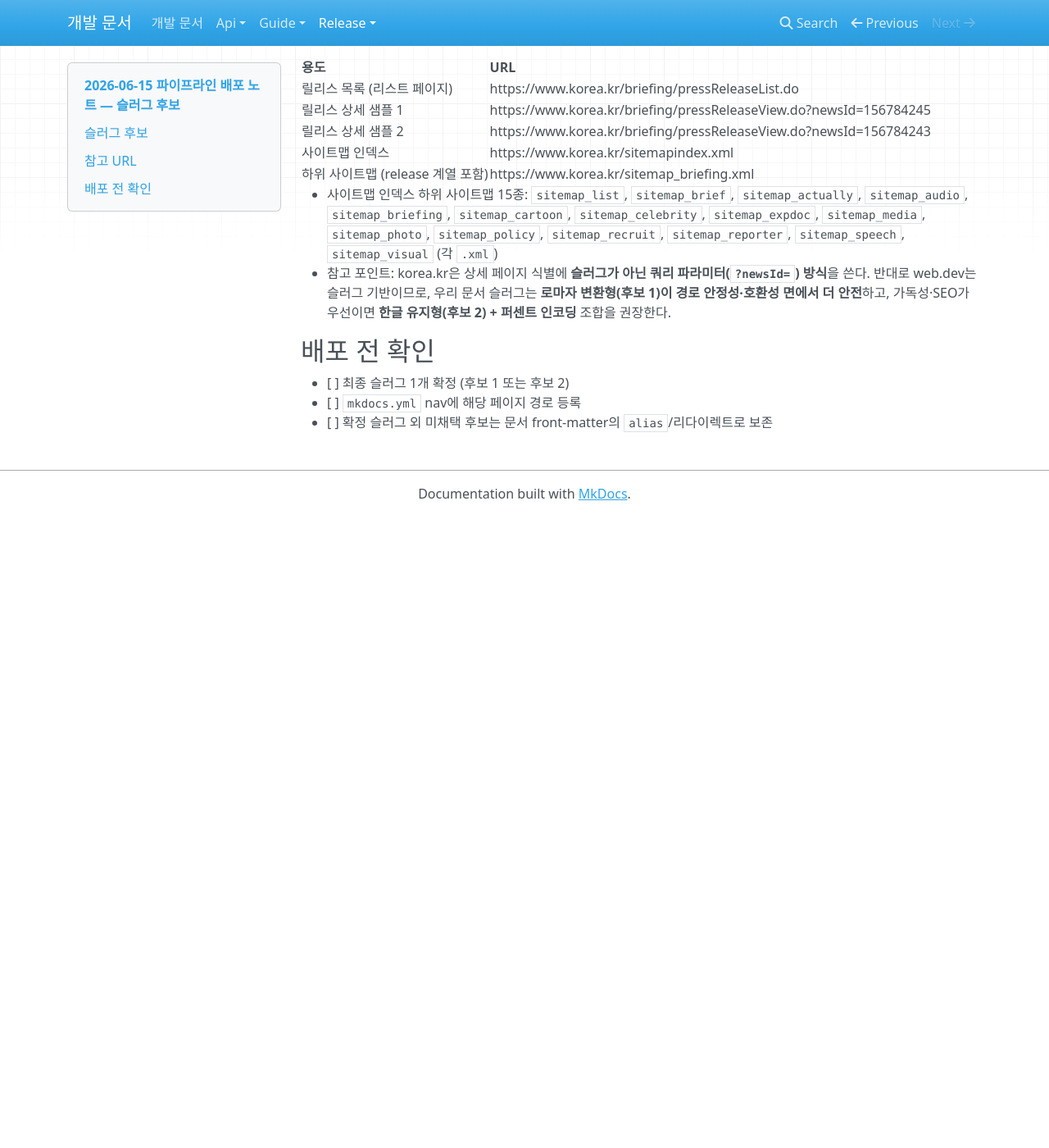
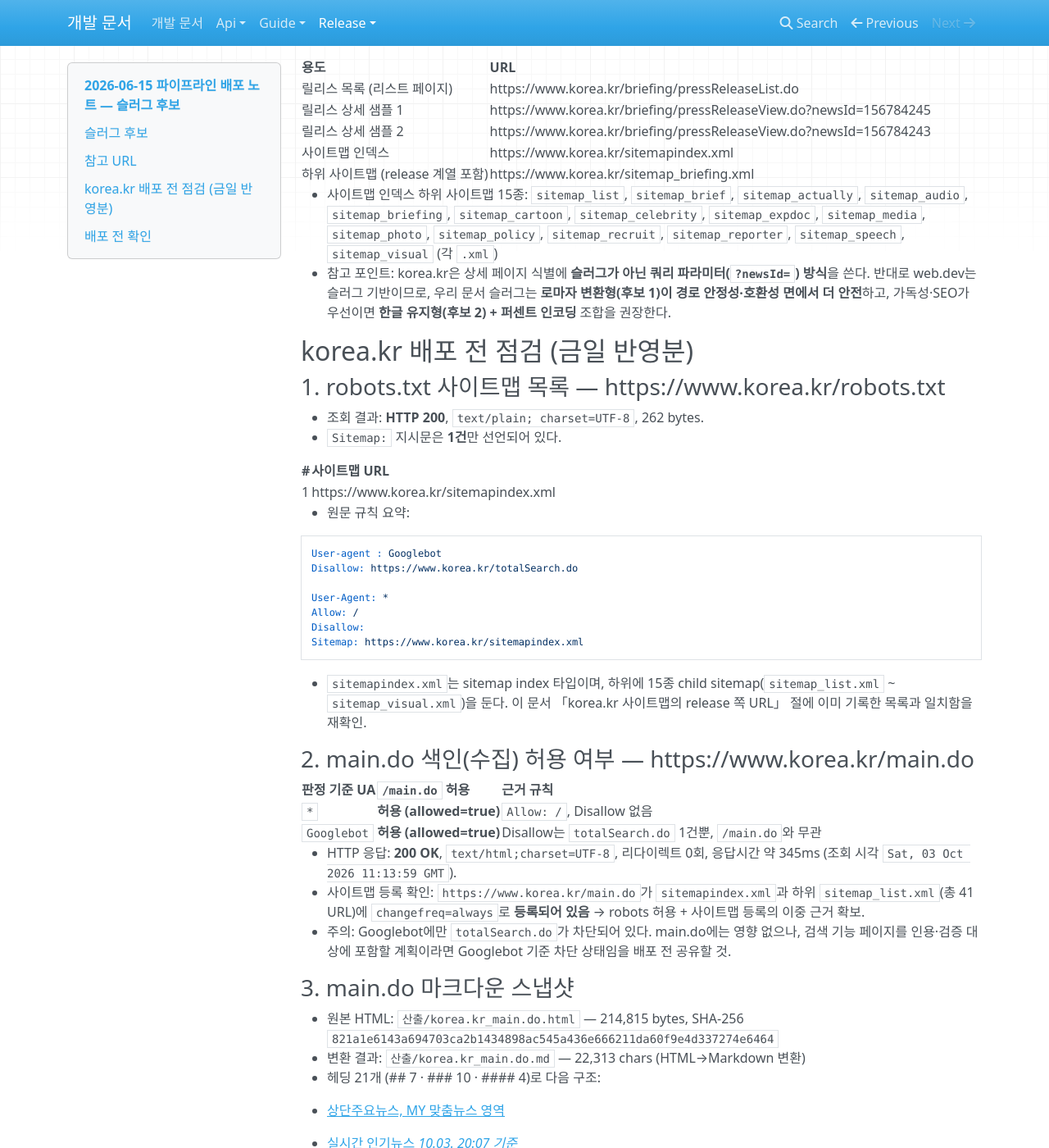
Before and after one commit to tdataAdmin/docs-site, an MkDocs documentation site: the page built from docs/release/2026-06-15.md, in a window 1280 px wide and 1400 px high, scrolled down 930 px. Shown: the whole window at 82% size. Built offline with MkDocs 1.6.1, drawn with Linux system fonts in a browser that asks for light colours; nearby versions of some CDN libraries; before the commit the page ends 1560 px from its top, so only the background shows below that; some of the changed text lies outside the part shown.

Commit message:
docs(release): 2026-06-15 점검에 korea.kr robots 사이트맵 목록·main.do 색인 허용 여부·main.do 마크다운 스냅샷 반영 (배포 승인용)

````diff
--- a/docs/release/2026-06-15.md
+++ b/docs/release/2026-06-15.md
@@ -47,8 +47,88 @@
 - 사이트맵 인덱스 하위 사이트맵 15종: `sitemap_list`, `sitemap_brief`, `sitemap_actually`, `sitemap_audio`, `sitemap_briefing`, `sitemap_cartoon`, `sitemap_celebrity`, `sitemap_expdoc`, `sitemap_media`, `sitemap_photo`, `sitemap_policy`, `sitemap_recruit`, `sitemap_reporter`, `sitemap_speech`, `sitemap_visual` (각 `.xml`)
 - 참고 포인트: korea.kr은 상세 페이지 식별에 **슬러그가 아닌 쿼리 파라미터(`?newsId=`) 방식**을 쓴다. 반대로 web.dev는 슬러그 기반이므로, 우리 문서 슬러그는 **로마자 변환형(후보 1)이 경로 안정성·호환성 면에서 더 안전**하고, 가독성·SEO가 우선이면 **한글 유지형(후보 2) + 퍼센트 인코딩** 조합을 권장한다.
 
+## korea.kr 배포 전 점검 (금일 반영분)
+
+### 1. robots.txt 사이트맵 목록 — https://www.korea.kr/robots.txt
+
+- 조회 결과: **HTTP 200**, `text/plain; charset=UTF-8`, 262 bytes.
+- `Sitemap:` 지시문은 **1건**만 선언되어 있다.
+
+| # | 사이트맵 URL |
+| --- | --- |
+| 1 | https://www.korea.kr/sitemapindex.xml |
+
+- 원문 규칙 요약:
+
+```
+User-agent : Googlebot
+Disallow: https://www.korea.kr/totalSearch.do
+
+User-Agent: *
+Allow: /
+Disallow:
+Sitemap: https://www.korea.kr/sitemapindex.xml
+```
+
+- `sitemapindex.xml`는 sitemap index 타입이며, 하위에 15종 child sitemap(`sitemap_list.xml` ~ `sitemap_visual.xml`)을 둔다. 이 문서 「korea.kr 사이트맵의 release 쪽 URL」 절에 이미 기록한 목록과 일치함을 재확인.
+
+### 2. main.do 색인(수집) 허용 여부 — https://www.korea.kr/main.do
+
+| 판정 기준 UA | `/main.do` 허용 | 근거 규칙 |
+| --- | --- | --- |
+| `*` | **허용 (allowed=true)** | `Allow: /`, Disallow 없음 |
+| `Googlebot` | **허용 (allowed=true)** | Disallow는 `totalSearch.do` 1건뿐, `/main.do`와 무관 |
+
+- HTTP 응답: **200 OK**, `text/html;charset=UTF-8`, 리다이렉트 0회, 응답시간 약 345ms (조회 시각 `Sat, 03 Oct 2026 11:13:59 GMT`).
+- 사이트맵 등록 확인: `https://www.korea.kr/main.do`가 `sitemapindex.xml`과 하위 `sitemap_list.xml`(총 41 URL)에 `changefreq=always`로 **등록되어 있음** → robots 허용 + 사이트맵 등록의 이중 근거 확보.
+- 주의: Googlebot에만 `totalSearch.do`가 차단되어 있다. main.do에는 영향 없으나, 검색 기능 페이지를 인용·검증 대상에 포함할 계획이라면 Googlebot 기준 차단 상태임을 배포 전 공유할 것.
+
+### 3. main.do 마크다운 스냅샷
+
+- 원본 HTML: `산출/korea.kr_main.do.html` — 214,815 bytes, SHA-256 `821a1e6143a694703ca2b1434898ac545a436e666211da60f9e4d337274e6464`
+- 변환 결과: `산출/korea.kr_main.do.md` — 22,313 chars (HTML→Markdown 변환)
+- 헤딩 21개 (## 7 · ### 10 · #### 4)로 다음 구조:
+
+1. [상단주요뉴스, MY 맞춤뉴스 영역](#상단주요뉴스-my-맞춤뉴스-영역)
+2. [실시간 인기뉴스 *10.03. 20:07 기준*](#실시간-인기뉴스-1003-2007-기준)
+3. [부처별 뉴스 영역](#부처별-뉴스-영역)
+  1. [부처별 뉴스](#부처별-뉴스)
+    1. [중소벤처기업부](#중소벤처기업부)
+    2. [국토교통부](#국토교통부)
+    3. [식품의약품안전처](#식품의약품안전처)
+    4. [인사혁신처](#인사혁신처)
+4. [키워드별 정책뉴스 영역](#키워드별-정책뉴스-영역)
+  1. [키워드로 찾아보는 정책뉴스](#키워드로-찾아보는-정책뉴스)
+5. [사실은 이렇습니다, 정책포커스, 국민이 말하는 정책, 정책주간지 k-공감, 인기/최신 뉴스, 기고/칼럼, 공직 채용정보 영역](#사실은-이렇습니다-정책포커스-국민이-말하는-정책-정책주간지-k-공감-인기최신-뉴스-기고칼럼-공직-채용정보-영역)
+  1. [사실은 이렇습니다](#사실은-이렇습니다)
+  2. [정책주간지 K-공감](#정책주간지-k-공감)
+  3. [정책포커스](#정책포커스)
+  4. [국민이 말하는 정책](#국민이-말하는-정책)
+  5. [정책칼럼](#정책칼럼)
+  6. [이슈인사이트](#이슈인사이트)
+  7. [공직 채용정보](#공직-채용정보)
+6. [퀴즈, 이벤트 영역](#퀴즈-이벤트-영역)
+  1. [이벤트](#이벤트)
+7. [공지사항](#공지사항)
+
+- 변환 유의점: main.do는 JS 렌더링 영역(검색 UI 일부, 캐러셀 등)이 정적 HTML에는 부분적으로만 포함되어, 마크다운 스냅샷은 **정적 소스 기준**의 구조·링크 검증 용도로만 쓸 것. 본문 바로가기 앵커(`#main`, `#nav`), 상대경로 이미지(`../images/...`), `mailto:` 링크 등 변환 산물이 그대로 남아 있어 그대로 배포 시 리터치 필요.
+
+### 4. 배포 승인 판단 요약
+
+| 점검 항목 | 결과 | 비고 |
+| --- | --- | --- |
+| robots.txt 가독성 | ✅ 200 | 사이트맵 1건(sitemapindex.xml) 정상 선언 |
+| main.do 수집 허용 (`*`) | ✅ 허용 | `Allow: /` |
+| main.do 수집 허용 (`Googlebot`) | ✅ 허용 | totalSearch.do 차단 무관 |
+| main.do 사이트맵 등록 | ✅ 등록 | `sitemap_list.xml`, `changefreq=always` |
+| main.do 응답 상태 | ✅ 200, 리다이렉트 0 | HTML 서빙 정상 |
+| main.do 마크다운 확보 | ✅ 22,313 chars | JS 렌더 영역은 정적 소스에 미포함 (주의) |
+
+→ **로봇/색인 관점에서는 배포 승인에 걸림 없음**. 남은 리스크는 위 슬러그 후보 1/2택1 결정과, main.do 스냅샷의 JS 렌더 한계(구조 검증 용도 제한)뿐.
+
 ## 배포 전 확인
 
 - [ ] 최종 슬러그 1개 확정 (후보 1 또는 후보 2)
 - [ ] `mkdocs.yml` nav에 해당 페이지 경로 등록
 - [ ] 확정 슬러그 외 미채택 후보는 문서 front-matter의 `alias`/리다이렉트로 보존
+- [x] korea.kr robots.txt 사이트맵 목록 / main.do 색인 허용 여부 / main.do 마크다운 스냅샷 점검 완료 (본 문서 「korea.kr 배포 전 점검」 절)
````
